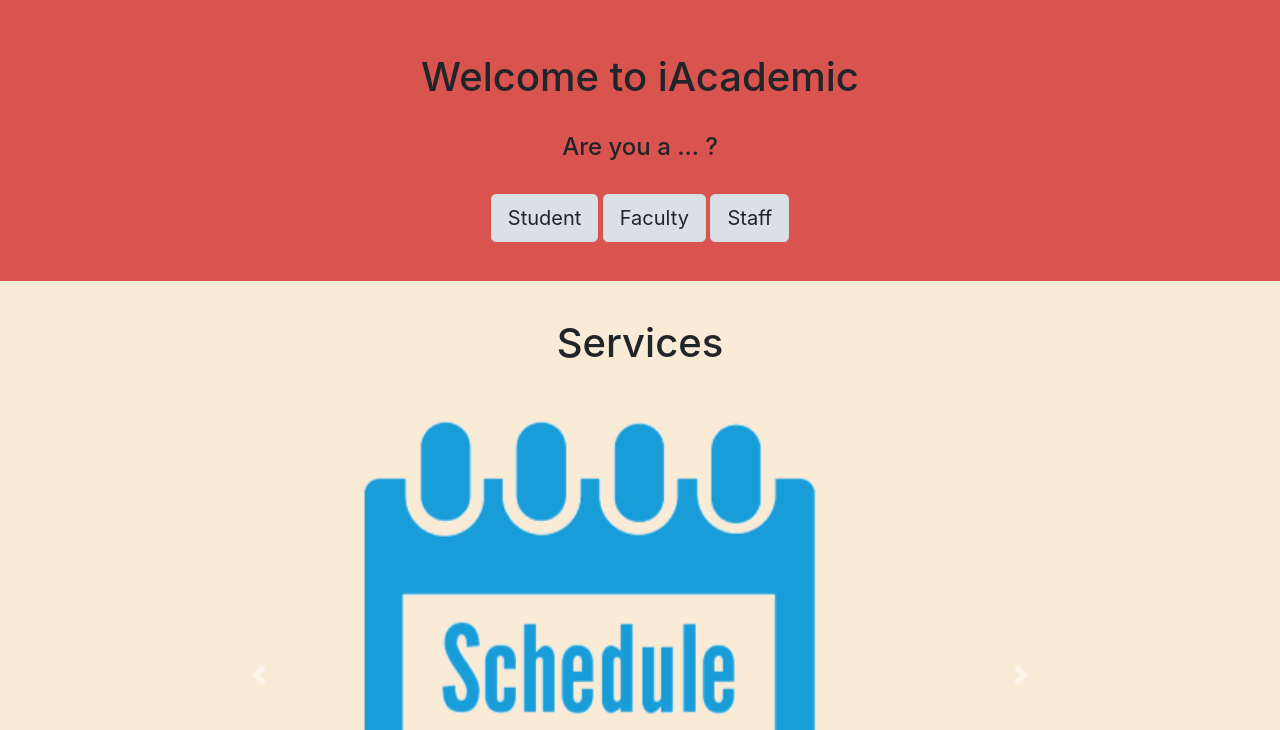
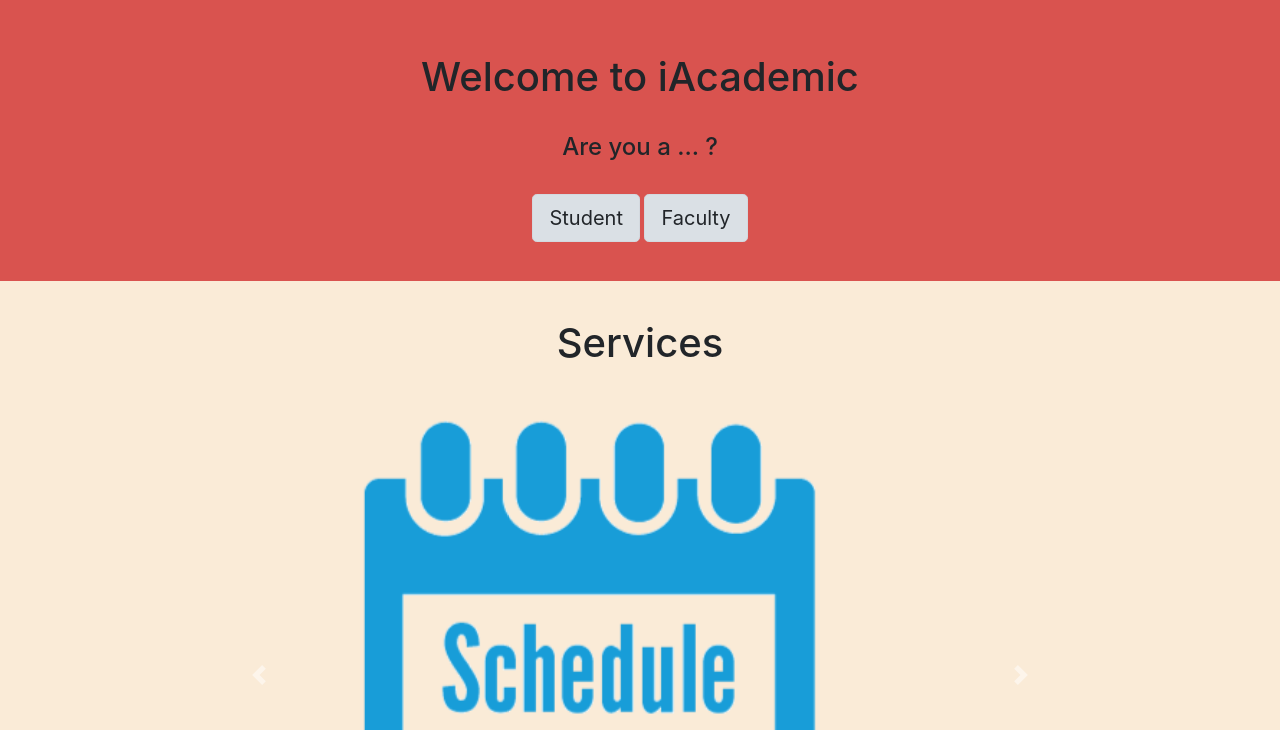
Before and after one commit to gnoori/iAcademic, a plain HTML site: page index.html in a window 1280 px wide. Shown: the part 70-800 px from the top of the page. Drawn offline with nearby package versions, Linux system fonts and the light colour scheme.

Commit message:
Update index.html

```diff
--- a/index.html
+++ b/index.html
@@ -26,7 +26,6 @@
             <div class="dropdown-menu" aria-labelledby="navbarDropdownMenuLink">
               <a class="dropdown-item" href="pages/student.html">Student</a>
               <a class="dropdown-item" href="pages/faculty.html">Faculty</a>
-              <a class="dropdown-item" href="pages/staff.html">Staff</a>
             </div>
           </li>
           <li class="nav-item"><a class="nav-link" href="pages/login.html">Login<span class="sr-only"></span></a></li>
@@ -42,7 +41,6 @@
     <h4>Are you a ... ?</h4><br>
     <a href="pages/student.html" class="btn btn-light btn-lg active" role="button" aria-pressed="true">Student</a>
     <a href="pages/faculty.html" class="btn btn-light btn-lg active" role="button" aria-pressed="true">Faculty</a>
-    <a href="pages/staff.html" class="btn btn-light btn-lg active" role="button" aria-pressed="true">Staff</a>
     </div>
   </section>
   <section id="features">
```
